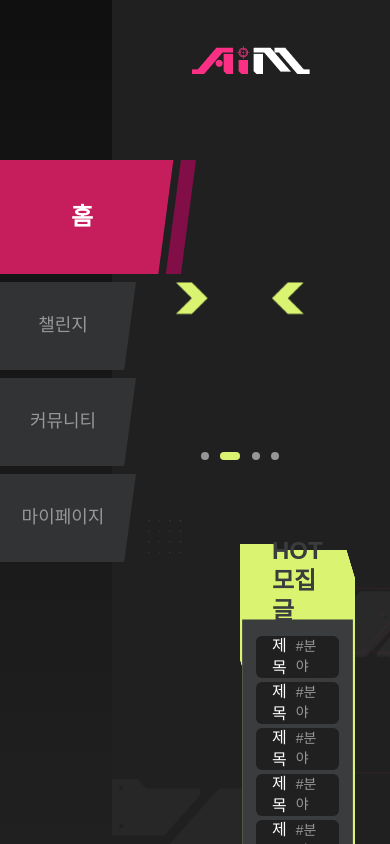
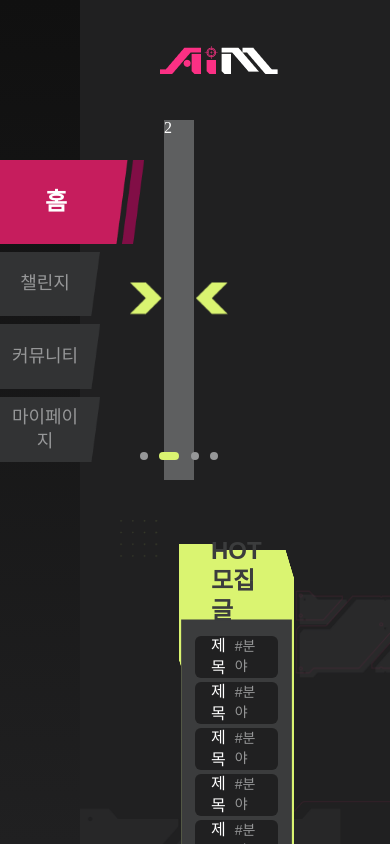
Before and after one commit to AiM-Club/AiM-web, a React (Vite) app: page / in a window 390 px wide. Shown: the top 844 px of the page. Built offline with nearby package versions, Linux system fonts and the light colour scheme; a web font is replaced by a local one.

Commit message:
feat: defaultlayout 반응형 설정

```diff
--- a/src/layouts/defaultLayout/DefaultLayout.style.ts
+++ b/src/layouts/defaultLayout/DefaultLayout.style.ts
@@ -24,6 +24,10 @@ export const SidebarWrapper = styled.div`
   );
   overflow-y: auto;
   overflow: visible;
+  transition: width 0.3s ease, aspect-ratio 0.3s ease;
+  @media (max-width: 1024px) {
+      width: 5rem;
+    }
 `;
 
 export const MainWrapper = styled.main`
@@ -48,6 +52,7 @@ export const MainContent = styled.div<{ variant: "default" | "login" | "home" }>
   margin: ${({ variant }) =>
     variant === "login" ? "0 auto" : "0 0 0 8rem"};
   margin-bottom: 6.25rem;
+  transition: width 0.3s ease, aspect-ratio 0.3s ease;
   ${({ variant }) =>
     variant === "default" &&
     `
@@ -55,4 +60,10 @@ export const MainContent = styled.div<{ variant: "default" | "login" | "home" }>
       margin-left: calc((100vw - 1440px - 14rem) / 2);
     }
   `}
+
+  @media (max-width: 1024px) {
+    width: ${({ variant }) => variant === "login" ? "100%" : "calc(100% - 17.5rem)"};
+    margin: ${({ variant }) =>
+    variant === "login" ? "0 auto" : "0 0 0 5.25rem"};
+  }
 `;
--- a/src/layouts/sidebar/Sidebar.style.ts
+++ b/src/layouts/sidebar/Sidebar.style.ts
@@ -9,7 +9,7 @@ export const SidebarContainer = styled.aside`
   overflow: visible;
   position: relative;
   width: 13rem;
-  z-index: 10;
+  z-index: 15;
 `;
 export const MenuList = styled.nav`
   display: flex;
@@ -34,10 +34,17 @@ export const MenuItem = styled.button<{ $isActive: boolean}>`
   background-repeat: no-repeat;
   cursor: pointer;
   z-index:20;
+  transition: width 0.2s ease, aspect-ratio 0.3s ease;
 
   &:hover {
   background-image: ${(props) =>
       props.$isActive ? `url(${SideBtnSelected})` : `url(${SideBtnHover})`};
+  }
+
+  @media (max-width: 1024px) {
+    width: ${(props) =>
+    props.$isActive ? `9rem` : `6.25rem`
+  };
   }
 `;
 
```
